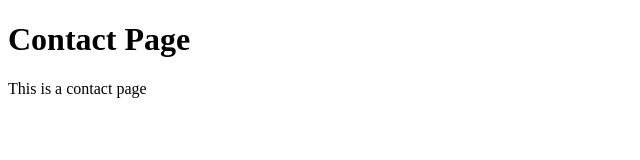
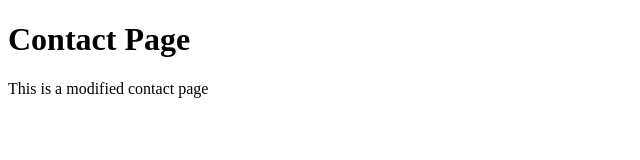
Before and after one commit to srivarshathoparam/githubdemo, a plain HTML site: page contact.html in a window 1280 px wide. Shown: the full height of the page, 0-640 px from the left. Drawn offline with Linux system fonts and the light colour scheme.

Commit message:
Second Version

```diff
--- a/contact.html
+++ b/contact.html
@@ -8,6 +8,6 @@
     <h1>Contact Page</h1>
 </head>
 <body>
-    <p>This is a contact page</p>
+    <p>This is a modified contact page</p>
 </body>
 </html>
```
